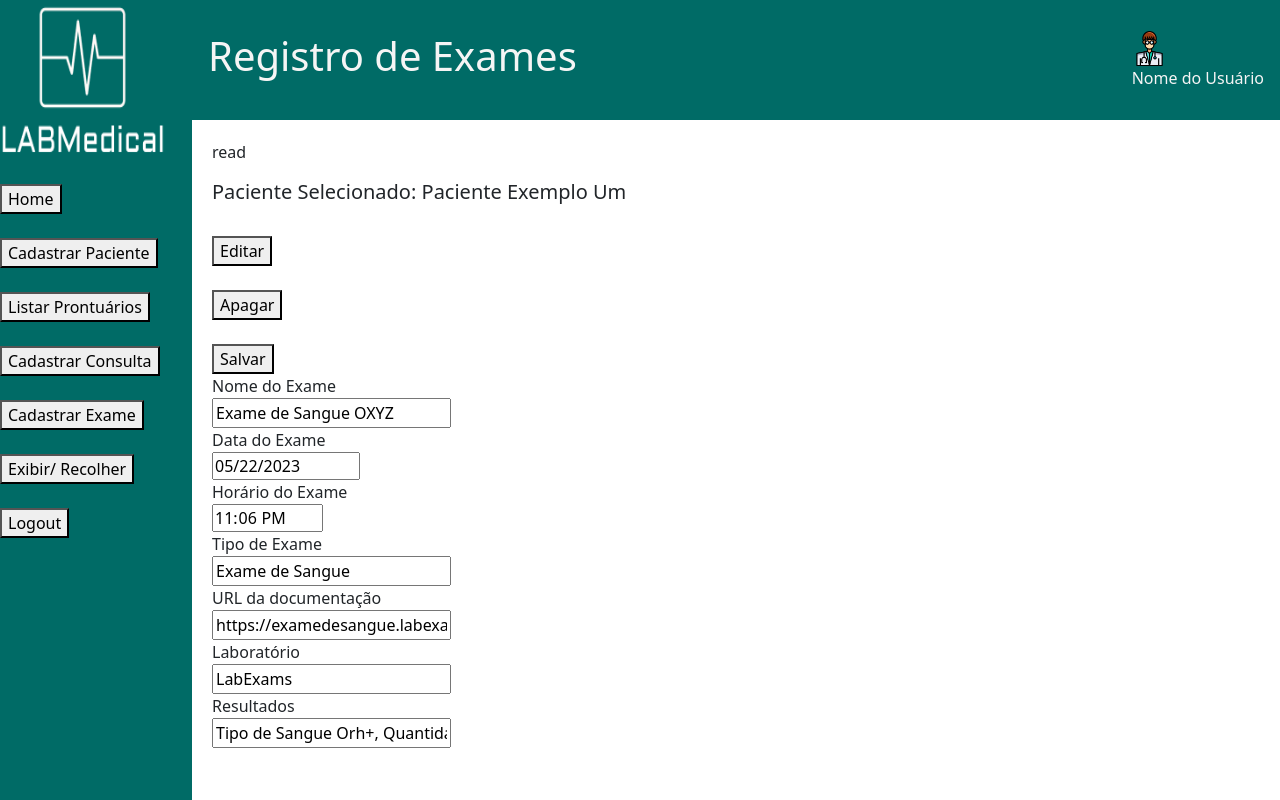
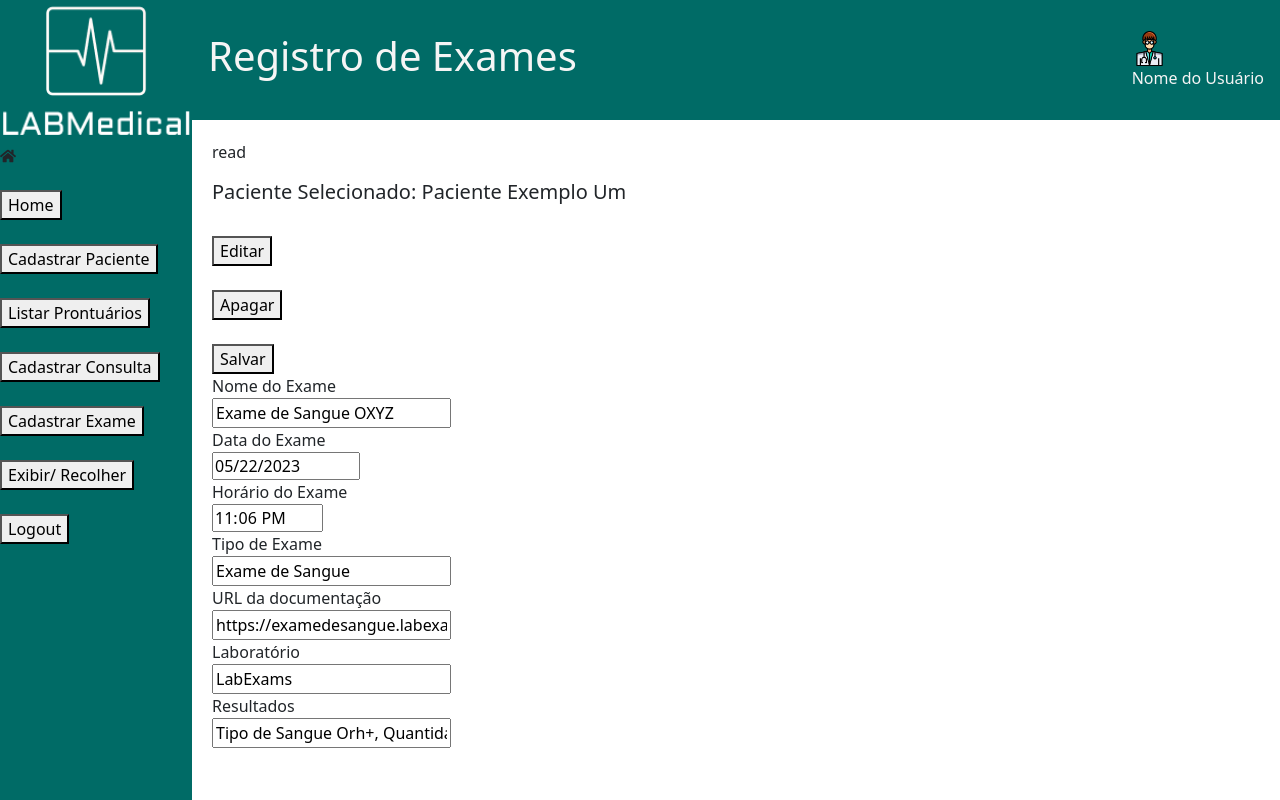
Before and after one commit to rodrigopieritz/m2labmedical, a React (Vite) app: page /exam-register/1 in a window 1280 px wide. Built offline with nearby package versions, Linux system fonts and the light colour scheme.

Commit message:
corrigido bug do cep

```diff
--- a/src/components/PatientRegisterComponent/PatientRegisterComponent.jsx
+++ b/src/components/PatientRegisterComponent/PatientRegisterComponent.jsx
@@ -830,7 +830,8 @@ export const PatientRegisterComponent = ({ id }) => {
           placeholder="Digite seu CEP"
           label="CEP"
           onChange={handleCep}
-          value={cep}
+          value={formMode === "register" || formMode === "edit"? null : cep}
+          defaultValue = {formMode === "edit"? cep : null}
           error={cepError}
           readOnly={readMode}
         />
--- a/src/components/SidebarMenu/Sidebar.style.jsx
+++ b/src/components/SidebarMenu/Sidebar.style.jsx
@@ -3,4 +3,4 @@ import styled from 'styled-components'
 export const Sidebar = styled.div`
   width: 15%;
   background-color: #006b66;
-`;
+  `;
--- a/src/components/SidebarMenu/SidebarMenu.jsx
+++ b/src/components/SidebarMenu/SidebarMenu.jsx
@@ -2,7 +2,8 @@ import React, { useContext } from "react";
 import { useNavigate } from "react-router-dom";
 import { AuthContext } from "../../context/auth/auth.context";
 import { ButtonComponent } from "../Button/buttonComponent";
-import * as Styled from '../SidebarMenu/Sidebar.style'
+import * as Styled from "../SidebarMenu/Sidebar.style";
+import { FaHome } from "react-icons/fa";
 
 const SidebarMenu = () => {
   const navigate = useNavigate();
@@ -29,45 +30,56 @@ const SidebarMenu = () => {
   return (
     <Styled.Sidebar>
       <div>
-        <img src="/../../lab-medical-logo-white.png" alt="Logo" width="165" height="160"/>
+        <img src="/../../lab-medical-logo-white.png" alt="Logo" width="100%" />
       </div>
+      <div>
+        <div>
+          <div>
+          <FaHome/>
 
+          </div>
+          <div>
             <ButtonComponent
               id="homeButton"
               onClick={() => handleRedirect("/")}
               label="Home"
             />
-
+          </div>
+        </div>
+        <div>
           <ButtonComponent
             id="patientRegisterButton"
             onClick={() => handleRedirect("/patient-register/newPatient")}
             label="Cadastrar Paciente"
           />
-
+        </div>
+        <div>
           <ButtonComponent
             id="medicalRecordButton"
             onClick={() => handleRedirect("/medical-record-list")}
             label="Listar Prontuários"
           />
-
+        </div>
         <ButtonComponent
           id="medicalRegisterButton"
           onClick={() => handleRedirect("/medical-register/newMedAppoint")}
           label="Cadastrar Consulta"
         />
-
+      </div>
+      <div>
         <ButtonComponent
           id="examRegisterButton"
           onClick={() => handleRedirect("/exam-register/newExam")}
           label="Cadastrar Exame"
         />
-
+      </div>
+      <div>
         <ButtonComponent
           id="expandCollapseButton"
           onClick={() => expandCollapse()}
           label="Exibir/ Recolher"
         />
-
+      </div>
       <ButtonComponent id="logouButton" onClick={handleLogout} label="Logout" />
     </Styled.Sidebar>
   );
--- a/src/global.style.jsx
+++ b/src/global.style.jsx
@@ -7,6 +7,7 @@ export const PageContainer = styled.div`
 
 export const MainContent = styled.div`
   flex-grow: 1;
+  height:auto;
 `;
 
 export const SpecificPageContent = styled.div`
```
Lines whose indentation alone changed are shown as unchanged.
